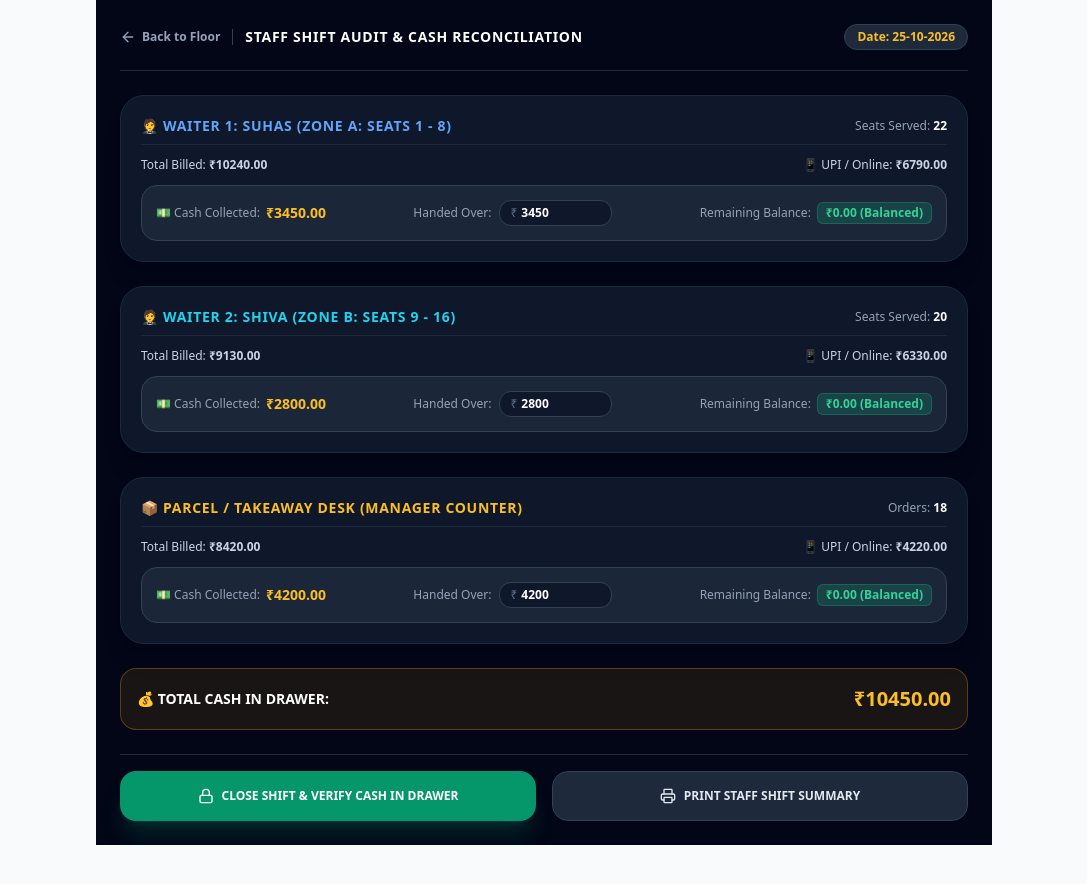
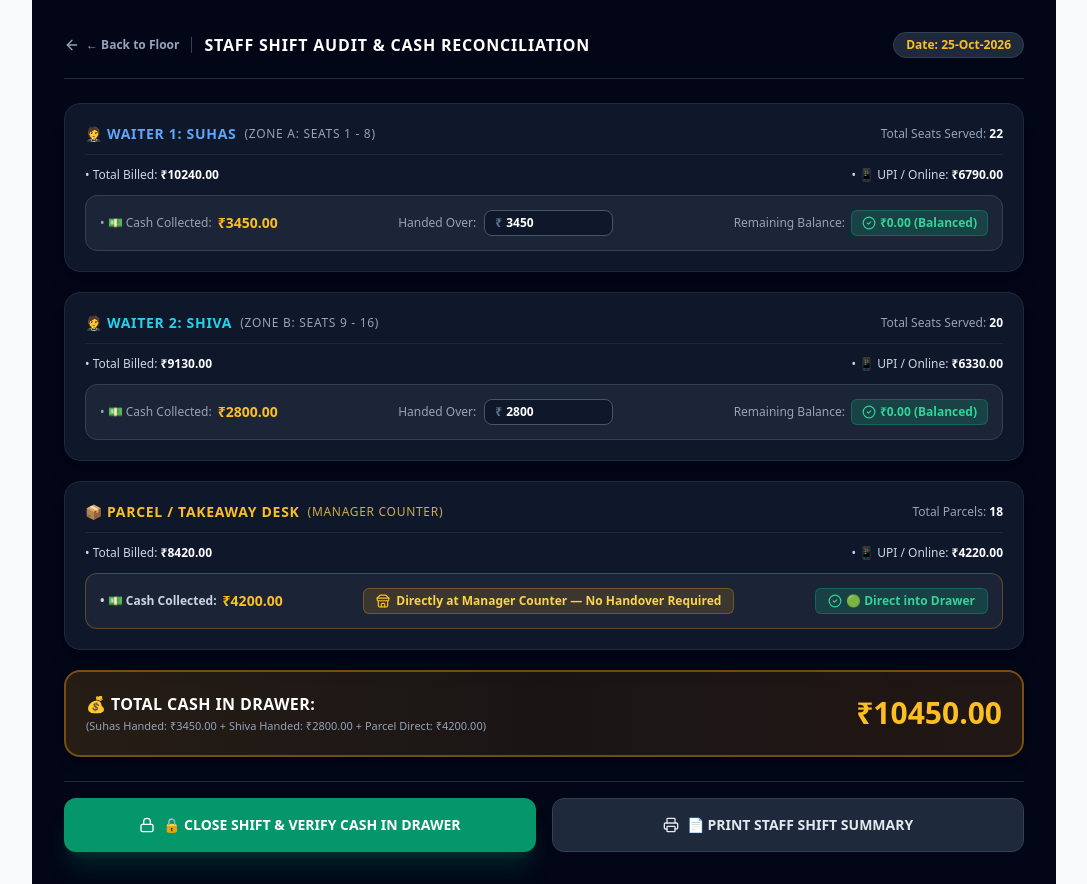
Before and after one commit to suhassuhas4120/thoogudeepa-kds, a Next.js app: page /manager/shift in a window 1280 px wide. Shown: the whole page, without its empty margins (96-1183 px from the left). Before the commit the page ends 845 px from the top, so only its background shows below. Built offline with nearby package versions, Linux system fonts and the light colour scheme; no server answers; the database is empty.

Commit message:
feat: refine Manager Shift Audit - parcel cash directly in drawer without handover input

```diff
--- a/src/app/manager/shift/page.tsx
+++ b/src/app/manager/shift/page.tsx
@@ -2,25 +2,14 @@
 
 import React, { useState, useEffect } from 'react';
 import Link from 'next/link';
-import { ArrowLeft, DollarSign, CheckCircle2, AlertCircle, Printer, Lock } from 'lucide-react';
-
-interface StaffRow {
-  name: string;
-  zone: string;
-  tablesCount: number;
-  totalBilled: number;
-  upiCollected: number;
-  cashCollected: number;
-  handedOver: string;
-}
+import { ArrowLeft, CheckCircle2, AlertCircle, Printer, Lock, Store } from 'lucide-react';
 
 export default function ManagerShiftAuditScreen() {
-  const [dateStr, setDateStr] = useState('25-10-2026');
+  const [dateStr, setDateStr] = useState('25-Oct-2026');
   const [suhasHandedOver, setSuhasHandedOver] = useState('3450');
   const [shivaHandedOver, setShivaHandedOver] = useState('2800');
-  const [parcelHandedOver, setParcelHandedOver] = useState('4200');
 
-  // Hardcoded initial verified records or fetched from MasterSalesRecord
+  // Initial verified records or live from database
   const [suhasStats, setSuhasStats] = useState({
     tablesCount: 22,
     totalBilled: 10240,
@@ -44,7 +33,10 @@ export default function ManagerShiftAuditScreen() {
 
   useEffect(() => {
     const now = new Date();
-    setDateStr(now.toLocaleDateString('en-GB').replace(/\//g, '-'));
+    const day = String(now.getDate()).padStart(2, '0');
+    const month = now.toLocaleString('en-US', { month: 'short' });
+    const year = now.getFullYear();
+    setDateStr(`${day}-${month}-${year}`);
 
     // Fetch live totals from /api/reports/master-sales
     fetch('/api/reports/master-sales')
@@ -81,7 +73,6 @@ export default function ManagerShiftAuditScreen() {
             setParcelStats({ tablesCount: pTables, totalBilled: pBilled, upiCollected: pUpi, cashCollected: pCash });
             setSuhasHandedOver(String(sCash));
             setShivaHandedOver(String(shCash));
-            setParcelHandedOver(String(pCash));
           }
         }
       })
@@ -91,28 +82,27 @@ export default function ManagerShiftAuditScreen() {
   // Balance Math
   const suhasBalance = suhasStats.cashCollected - (parseFloat(suhasHandedOver) || 0);
   const shivaBalance = shivaStats.cashCollected - (parseFloat(shivaHandedOver) || 0);
-  const parcelBalance = parcelStats.cashCollected - (parseFloat(parcelHandedOver) || 0);
 
-  const totalCashCollected = suhasStats.cashCollected + shivaStats.cashCollected + parcelStats.cashCollected;
-  const totalHandedOver =
+  // Total cash in register = Waiters' Handed Over cash + Parcel cash (directly collected at manager counter)
+  const totalCashInDrawer =
     (parseFloat(suhasHandedOver) || 0) +
     (parseFloat(shivaHandedOver) || 0) +
-    (parseFloat(parcelHandedOver) || 0);
+    parcelStats.cashCollected;
 
   return (
-    <div className="min-h-screen bg-slate-950 text-white flex flex-col font-sans select-none p-6 max-w-4xl mx-auto">
+    <div className="min-h-screen bg-slate-950 text-white flex flex-col font-sans select-none p-6 md:p-8 max-w-5xl mx-auto">
       {/* Top Header */}
       <header className="flex items-center justify-between pb-5 border-b border-slate-800">
         <div className="flex items-center gap-3">
           <Link
             href="/manager/floor"
-            className="flex items-center gap-1.5 text-xs font-bold text-slate-400 hover:text-white"
+            className="flex items-center gap-1.5 text-xs font-bold text-slate-400 hover:text-white transition-colors"
           >
             <ArrowLeft className="w-4 h-4" />
-            <span>Back to Floor</span>
+            <span>← Back to Floor</span>
           </Link>
           <div className="h-4 w-px bg-slate-700" />
-          <h1 className="text-sm font-black text-white uppercase tracking-wider">
+          <h1 className="text-sm md:text-base font-black text-white uppercase tracking-wider">
             STAFF SHIFT AUDIT & CASH RECONCILIATION
           </h1>
         </div>
@@ -123,39 +113,40 @@ export default function ManagerShiftAuditScreen() {
       </header>
 
       {/* Main Audit Sections */}
-      <div className="py-6 space-y-6 flex-1">
+      <div className="py-6 space-y-5 flex-1">
         {/* 1. SUHAS SECTION */}
-        <div className="bg-slate-900 border border-slate-800 rounded-3xl p-5 shadow-xl">
-          <div className="flex justify-between items-center pb-2 border-b border-slate-800 mb-3">
-            <h2 className="font-black text-sm text-blue-400 uppercase tracking-wider">
-              🤵 WAITER 1: SUHAS (Zone A: Seats 1 - 8)
+        <div className="bg-slate-900 border border-slate-800 rounded-2xl p-5 shadow-xl">
+          <div className="flex justify-between items-center pb-2.5 border-b border-slate-800 mb-3">
+            <h2 className="font-black text-sm text-blue-400 uppercase tracking-wider flex items-center gap-2">
+              <span>🤵 WAITER 1: SUHAS</span>
+              <span className="text-xs text-slate-400 font-normal">(Zone A: Seats 1 - 8)</span>
             </h2>
             <span className="text-xs text-slate-400">
-              Seats Served: <strong className="text-white">{suhasStats.tablesCount}</strong>
+              Total Seats Served: <strong className="text-white">{suhasStats.tablesCount}</strong>
             </span>
           </div>
 
-          <div className="flex items-center justify-between text-xs text-slate-300 mb-3">
-            <span>Total Billed: <strong>₹{suhasStats.totalBilled.toFixed(2)}</strong></span>
-            <span>📱 UPI / Online: <strong>₹{suhasStats.upiCollected.toFixed(2)}</strong></span>
+          <div className="flex items-center justify-between text-xs text-slate-300 mb-3 font-medium">
+            <span>• Total Billed: <strong className="text-white">₹{suhasStats.totalBilled.toFixed(2)}</strong></span>
+            <span>• 📱 UPI / Online: <strong className="text-white">₹{suhasStats.upiCollected.toFixed(2)}</strong></span>
           </div>
 
-          {/* Inline Cash Row (As specifically requested in update 4!) */}
-          <div className="p-3.5 rounded-2xl bg-slate-800/90 border border-slate-700 flex flex-wrap items-center justify-between gap-4 text-xs">
+          {/* Inline Cash Row */}
+          <div className="p-3.5 rounded-xl bg-slate-800/80 border border-slate-700 flex flex-wrap items-center justify-between gap-4 text-xs">
             <div className="flex items-center gap-1.5">
-              <span className="text-slate-400">💵 Cash Collected:</span>
+              <span className="text-slate-400">• 💵 Cash Collected:</span>
               <span className="font-black text-amber-400 text-sm">₹{suhasStats.cashCollected.toFixed(2)}</span>
             </div>
 
             <div className="flex items-center gap-2">
               <span className="text-slate-400">Handed Over:</span>
-              <div className="flex items-center bg-slate-900 border border-slate-700 rounded-xl px-2.5 py-1">
-                <span className="text-slate-500 mr-1">₹</span>
+              <div className="flex items-center bg-slate-900 border border-slate-600 rounded-lg px-2.5 py-1">
+                <span className="text-slate-500 mr-1 font-bold">₹</span>
                 <input
                   type="number"
                   value={suhasHandedOver}
                   onChange={(e) => setSuhasHandedOver(e.target.value)}
-                  className="w-20 bg-transparent text-white font-bold focus:outline-none text-xs"
+                  className="w-24 bg-transparent text-white font-black focus:outline-none text-xs"
                 />
               </div>
             </div>
@@ -163,50 +154,52 @@ export default function ManagerShiftAuditScreen() {
             <div className="flex items-center gap-1.5">
               <span className="text-slate-400">Remaining Balance:</span>
               <span
-                className={`font-black px-2 py-0.5 rounded-md text-xs ${
+                className={`font-black px-2.5 py-1 rounded-md text-xs flex items-center gap-1 ${
                   suhasBalance === 0
                     ? 'bg-emerald-500/20 text-emerald-400 border border-emerald-500/30'
                     : 'bg-rose-500/20 text-rose-400 border border-rose-500/30'
                 }`}
               >
-                ₹{Math.abs(suhasBalance).toFixed(2)} {suhasBalance === 0 ? '(Balanced)' : '(Due)'}
+                {suhasBalance === 0 ? <CheckCircle2 className="w-3.5 h-3.5" /> : <AlertCircle className="w-3.5 h-3.5" />}
+                <span>₹{Math.abs(suhasBalance).toFixed(2)} {suhasBalance === 0 ? '(Balanced)' : '(Due)'}</span>
               </span>
             </div>
           </div>
         </div>
 
         {/* 2. SHIVA SECTION */}
-        <div className="bg-slate-900 border border-slate-800 rounded-3xl p-5 shadow-xl">
-          <div className="flex justify-between items-center pb-2 border-b border-slate-800 mb-3">
-            <h2 className="font-black text-sm text-cyan-400 uppercase tracking-wider">
-              🤵 WAITER 2: SHIVA (Zone B: Seats 9 - 16)
+        <div className="bg-slate-900 border border-slate-800 rounded-2xl p-5 shadow-xl">
+          <div className="flex justify-between items-center pb-2.5 border-b border-slate-800 mb-3">
+            <h2 className="font-black text-sm text-cyan-400 uppercase tracking-wider flex items-center gap-2">
+              <span>🤵 WAITER 2: SHIVA</span>
+              <span className="text-xs text-slate-400 font-normal">(Zone B: Seats 9 - 16)</span>
             </h2>
             <span className="text-xs text-slate-400">
-              Seats Served: <strong className="text-white">{shivaStats.tablesCount}</strong>
+              Total Seats Served: <strong className="text-white">{shivaStats.tablesCount}</strong>
             </span>
           </div>
 
-          <div className="flex items-center justify-between text-xs text-slate-300 mb-3">
-            <span>Total Billed: <strong>₹{shivaStats.totalBilled.toFixed(2)}</strong></span>
-            <span>📱 UPI / Online: <strong>₹{shivaStats.upiCollected.toFixed(2)}</strong></span>
+          <div className="flex items-center justify-between text-xs text-slate-300 mb-3 font-medium">
+            <span>• Total Billed: <strong className="text-white">₹{shivaStats.totalBilled.toFixed(2)}</strong></span>
+            <span>• 📱 UPI / Online: <strong className="text-white">₹{shivaStats.upiCollected.toFixed(2)}</strong></span>
           </div>
 
           {/* Inline Cash Row */}
-          <div className="p-3.5 rounded-2xl bg-slate-800/90 border border-slate-700 flex flex-wrap items-center justify-between gap-4 text-xs">
+          <div className="p-3.5 rounded-xl bg-slate-800/80 border border-slate-700 flex flex-wrap items-center justify-between gap-4 text-xs">
             <div className="flex items-center gap-1.5">
-              <span className="text-slate-400">💵 Cash Collected:</span>
+              <span className="text-slate-400">• 💵 Cash Collected:</span>
               <span className="font-black text-amber-400 text-sm">₹{shivaStats.cashCollected.toFixed(2)}</span>
             </div>
 
             <div className="flex items-center gap-2">
               <span className="text-slate-400">Handed Over:</span>
-              <div className="flex items-center bg-slate-900 border border-slate-700 rounded-xl px-2.5 py-1">
-                <span className="text-slate-500 mr-1">₹</span>
+              <div className="flex items-center bg-slate-900 border border-slate-600 rounded-lg px-2.5 py-1">
+                <span className="text-slate-500 mr-1 font-bold">₹</span>
                 <input
                   type="number"
                   value={shivaHandedOver}
                   onChange={(e) => setShivaHandedOver(e.target.value)}
-                  className="w-20 bg-transparent text-white font-bold focus:outline-none text-xs"
+                  className="w-24 bg-transparent text-white font-black focus:outline-none text-xs"
                 />
               </div>
             </div>
@@ -214,94 +207,93 @@ export default function ManagerShiftAuditScreen() {
             <div className="flex items-center gap-1.5">
               <span className="text-slate-400">Remaining Balance:</span>
               <span
-                className={`font-black px-2 py-0.5 rounded-md text-xs ${
+                className={`font-black px-2.5 py-1 rounded-md text-xs flex items-center gap-1 ${
                   shivaBalance === 0
                     ? 'bg-emerald-500/20 text-emerald-400 border border-emerald-500/30'
                     : 'bg-rose-500/20 text-rose-400 border border-rose-500/30'
                 }`}
               >
-                ₹{Math.abs(shivaBalance).toFixed(2)} {shivaBalance === 0 ? '(Balanced)' : '(Due)'}
+                {shivaBalance === 0 ? <CheckCircle2 className="w-3.5 h-3.5" /> : <AlertCircle className="w-3.5 h-3.5" />}
+                <span>₹{Math.abs(shivaBalance).toFixed(2)} {shivaBalance === 0 ? '(Balanced)' : '(Due)'}</span>
               </span>
             </div>
           </div>
         </div>
 
-        {/* 3. PARCEL DESK SECTION */}
-        <div className="bg-slate-900 border border-slate-800 rounded-3xl p-5 shadow-xl">
-          <div className="flex justify-between items-center pb-2 border-b border-slate-800 mb-3">
-            <h2 className="font-black text-sm text-amber-400 uppercase tracking-wider">
-              📦 PARCEL / TAKEAWAY DESK (Manager Counter)
+        {/* 3. PARCEL DESK SECTION (Manager Counter - Directly into Drawer) */}
+        <div className="bg-slate-900 border border-slate-800 rounded-2xl p-5 shadow-xl">
+          <div className="flex justify-between items-center pb-2.5 border-b border-slate-800 mb-3">
+            <h2 className="font-black text-sm text-amber-400 uppercase tracking-wider flex items-center gap-2">
+              <span>📦 PARCEL / TAKEAWAY DESK</span>
+              <span className="text-xs text-amber-300/80 font-normal">(Manager Counter)</span>
             </h2>
             <span className="text-xs text-slate-400">
-              Orders: <strong className="text-white">{parcelStats.tablesCount}</strong>
+              Total Parcels: <strong className="text-white">{parcelStats.tablesCount}</strong>
             </span>
           </div>
 
-          <div className="flex items-center justify-between text-xs text-slate-300 mb-3">
-            <span>Total Billed: <strong>₹{parcelStats.totalBilled.toFixed(2)}</strong></span>
-            <span>📱 UPI / Online: <strong>₹{parcelStats.upiCollected.toFixed(2)}</strong></span>
+          <div className="flex items-center justify-between text-xs text-slate-300 mb-3 font-medium">
+            <span>• Total Billed: <strong className="text-white">₹{parcelStats.totalBilled.toFixed(2)}</strong></span>
+            <span>• 📱 UPI / Online: <strong className="text-white">₹{parcelStats.upiCollected.toFixed(2)}</strong></span>
           </div>
 
-          {/* Inline Cash Row */}
-          <div className="p-3.5 rounded-2xl bg-slate-800/90 border border-slate-700 flex flex-wrap items-center justify-between gap-4 text-xs">
+          {/* Parcel Cash Row: NO HANDOVER REQUIRED - Manager directly receives into register */}
+          <div className="p-3.5 rounded-xl bg-slate-800/80 border border-amber-500/30 flex flex-wrap items-center justify-between gap-4 text-xs">
             <div className="flex items-center gap-1.5">
-              <span className="text-slate-400">💵 Cash Collected:</span>
+              <span className="text-slate-300 font-bold">• 💵 Cash Collected:</span>
               <span className="font-black text-amber-400 text-sm">₹{parcelStats.cashCollected.toFixed(2)}</span>
             </div>
 
             <div className="flex items-center gap-2">
-              <span className="text-slate-400">Handed Over:</span>
-              <div className="flex items-center bg-slate-900 border border-slate-700 rounded-xl px-2.5 py-1">
-                <span className="text-slate-500 mr-1">₹</span>
-                <input
-                  type="number"
-                  value={parcelHandedOver}
-                  onChange={(e) => setParcelHandedOver(e.target.value)}
-                  className="w-20 bg-transparent text-white font-bold focus:outline-none text-xs"
-                />
-              </div>
+              <span className="px-3 py-1 rounded-md bg-amber-500/15 border border-amber-500/30 text-amber-300 font-semibold flex items-center gap-1.5 text-xs">
+                <Store className="w-3.5 h-3.5 text-amber-400" />
+                <span>Directly at Manager Counter — No Handover Required</span>
+              </span>
             </div>
 
             <div className="flex items-center gap-1.5">
-              <span className="text-slate-400">Remaining Balance:</span>
-              <span
-                className={`font-black px-2 py-0.5 rounded-md text-xs ${
-                  parcelBalance === 0
-                    ? 'bg-emerald-500/20 text-emerald-400 border border-emerald-500/30'
-                    : 'bg-rose-500/20 text-rose-400 border border-rose-500/30'
-                }`}
-              >
-                ₹{Math.abs(parcelBalance).toFixed(2)} {parcelBalance === 0 ? '(Balanced)' : '(Due)'}
+              <span className="px-3 py-1 rounded-md bg-emerald-500/20 text-emerald-400 border border-emerald-500/30 font-black flex items-center gap-1">
+                <CheckCircle2 className="w-3.5 h-3.5" />
+                <span>🟢 Direct into Drawer</span>
               </span>
             </div>
           </div>
         </div>
 
         {/* Total Cash In Drawer Bar */}
-        <div className="p-4 rounded-2xl bg-amber-500/10 border border-amber-500/30 flex justify-between items-center">
-          <span className="font-black text-sm text-white">💰 TOTAL CASH IN DRAWER:</span>
-          <span className="text-xl font-black text-amber-400">₹{totalHandedOver.toFixed(2)}</span>
+        <div className="p-5 rounded-2xl bg-gradient-to-r from-amber-500/15 via-amber-500/10 to-amber-600/15 border-2 border-amber-500/40 flex flex-wrap justify-between items-center shadow-lg gap-3">
+          <div>
+            <span className="font-black text-sm md:text-base text-white tracking-wide flex items-center gap-2">
+              <span>💰 TOTAL CASH IN DRAWER:</span>
+            </span>
+            <p className="text-[11px] text-slate-400 mt-0.5">
+              (Suhas Handed: ₹{(parseFloat(suhasHandedOver) || 0).toFixed(2)} + Shiva Handed: ₹{(parseFloat(shivaHandedOver) || 0).toFixed(2)} + Parcel Direct: ₹{parcelStats.cashCollected.toFixed(2)})
+            </p>
+          </div>
+          <span className="text-2xl md:text-3xl font-black text-amber-400">
+            ₹{totalCashInDrawer.toFixed(2)}
+          </span>
         </div>
       </div>
 
       {/* Action Buttons */}
-      <div className="pt-4 grid grid-cols-2 gap-4 border-t border-slate-800">
+      <div className="pt-4 grid grid-cols-1 md:grid-cols-2 gap-4 border-t border-slate-800">
         <button
           type="button"
-          onClick={() => alert(`Shift reconciled successfully! Total cash recorded: ₹${totalHandedOver.toFixed(2)}`)}
-          className="py-4 rounded-2xl bg-emerald-600 hover:bg-emerald-500 text-white font-black text-xs flex items-center justify-center gap-2 shadow-xl shadow-emerald-600/20 active:scale-98"
+          onClick={() => alert(`Shift reconciled successfully! Total cash verified in drawer: ₹${totalCashInDrawer.toFixed(2)}`)}
+          className="py-4 rounded-xl bg-emerald-600 hover:bg-emerald-500 text-white font-black text-xs md:text-sm flex items-center justify-center gap-2 shadow-xl shadow-emerald-600/20 active:scale-98 transition-all"
         >
           <Lock className="w-4 h-4" />
-          <span>CLOSE SHIFT & VERIFY CASH IN DRAWER</span>
+          <span>🔒 CLOSE SHIFT & VERIFY CASH IN DRAWER</span>
         </button>
 
         <button
           type="button"
           onClick={() => window.print()}
-          className="py-4 rounded-2xl bg-slate-800 hover:bg-slate-700 text-slate-200 font-black text-xs flex items-center justify-center gap-2 border border-slate-700 active:scale-98"
+          className="py-4 rounded-xl bg-slate-800 hover:bg-slate-700 text-slate-200 font-black text-xs md:text-sm flex items-center justify-center gap-2 border border-slate-700 active:scale-98 transition-all"
         >
           <Printer className="w-4 h-4" />
-          <span>PRINT STAFF SHIFT SUMMARY</span>
+          <span>📄 PRINT STAFF SHIFT SUMMARY</span>
         </button>
       </div>
     </div>
```
